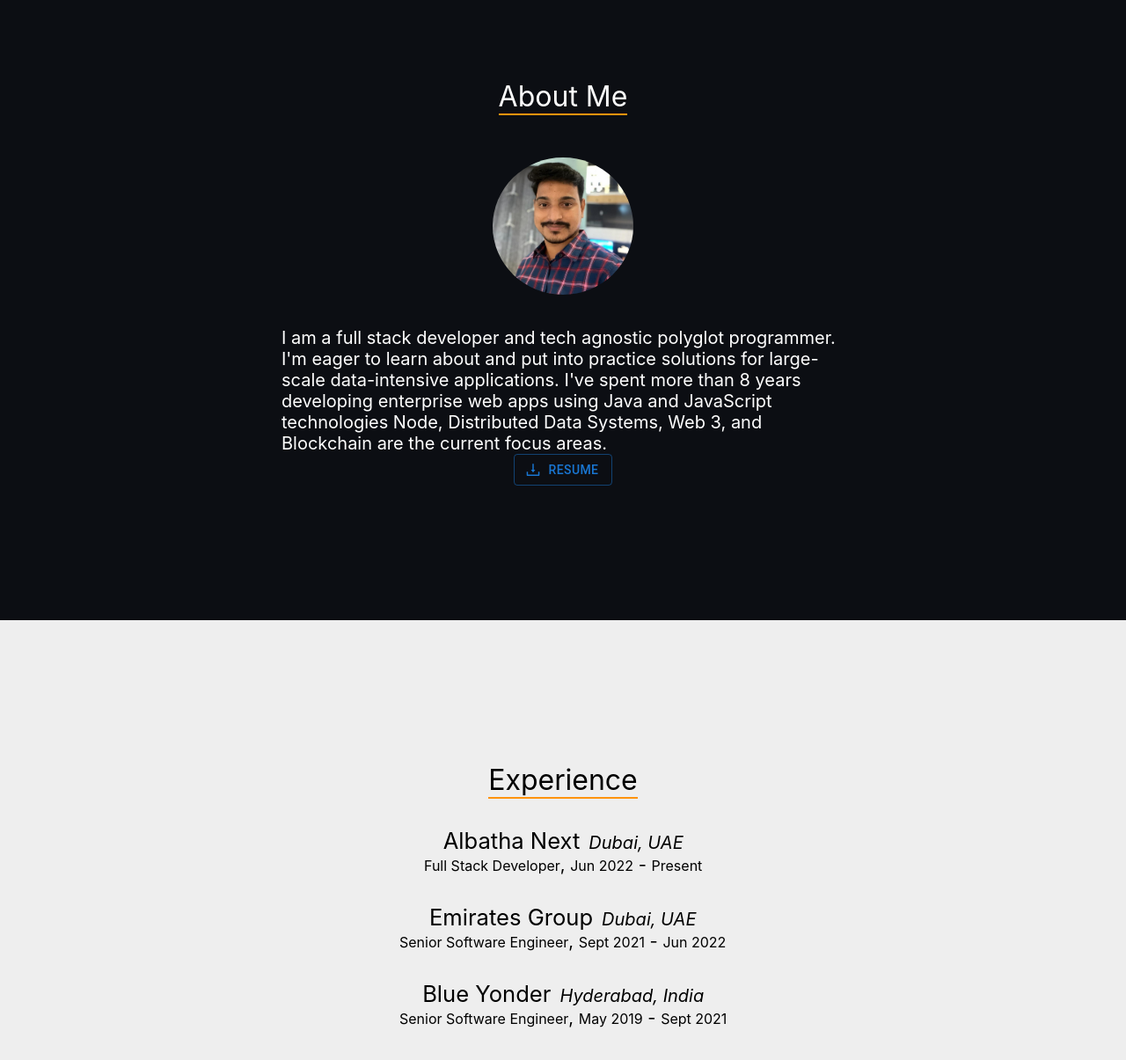
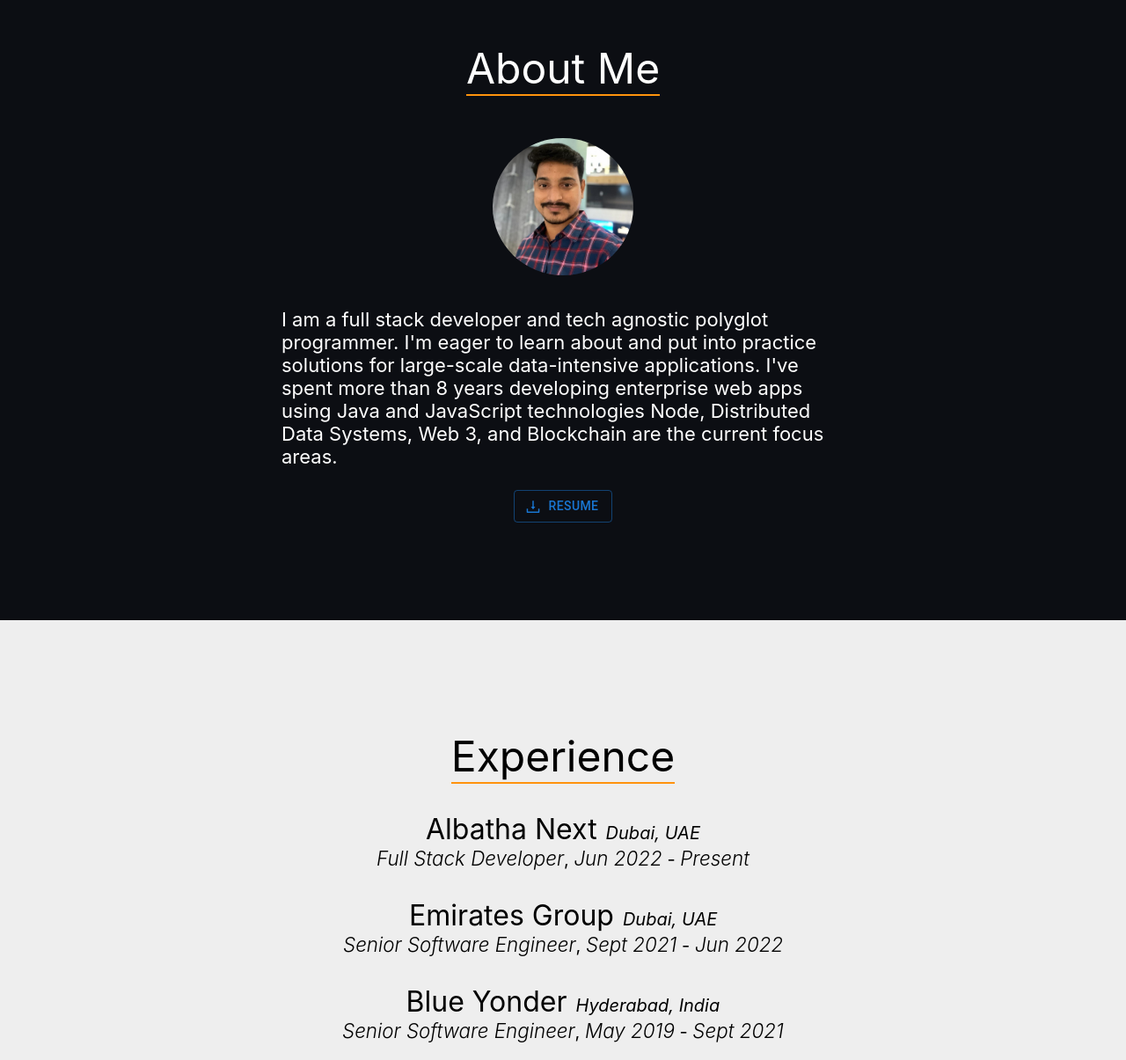
Before and after one commit to ShivaAdigopula/my-portfolio, a React (Create React App) app: page / in a window 1280 px wide. Shown: the part 863-2068 px from the top of the page at 88% size. Built offline with nearby package versions, Linux system fonts and the light colour scheme.

Commit message:
updated the fontsizes

```diff
--- a/src/App.css
+++ b/src/App.css
@@ -47,7 +47,7 @@
 .about {
   background-color: #0c0e13;
   height: 100vh;
-  font-size: calc(4px + 2vmin);
+  font-size: calc(6px + 2vmin);
   color: white;
 }
 
@@ -89,18 +89,23 @@
   text-align: center;
   /* background-color: #00afeb3b; */
   /* padding: 2vmin 0 2vmin 0; */
-  font-size: 4vmin;
+  font-size: 6vmin;
   text-decoration: unset;
   border-bottom: 2px solid #ff930d;
 
 }
 .company {
-  font-size: 3.2vmin;
+  font-size: 4vmin;
   font-weight: 400;
 }
 .location {
   margin-left: 10px;
   font-style: italic;
+}
+.role {
+  font-size: 2.8vmin;
+  font-style: italic;
+  font-weight: 300;
 }
 .experience {
   background-color: #eeeeee;
--- a/src/components/about.jsx
+++ b/src/components/about.jsx
@@ -32,7 +32,7 @@ export function AboutComponent({ picture, about, resume }) {
                     <div>{about}</div>
                 </Grid>
 
-                <Grid item>
+                <Grid item style={{marginTop:25}}>
                     <a href={resume} target="_blank" rel="noreferrer" style={{ textDecoration: 'none' }}><Button variant="outlined" startIcon={<AiOutlineDownload />}>
                         Resume
                     </Button></a>
--- a/src/components/experience.jsx
+++ b/src/components/experience.jsx
@@ -39,7 +39,7 @@ function ExperienceComponent({ experience = {}, classes }) {
 
                 >
                     <Grid item ><span className="company">{company}</span><span className="location">{location}</span></Grid>
-                    <Grid item > <span className={classes.role}>{role}</span><span>,</span>  <span className={classes.role}>{from}</span> <span>-</span> <span className={classes.role}>{to}</span></Grid>
+                    <Grid item > <span className="role">{role}</span><span>,</span>  <span className="role">{from}</span> <span>-</span> <span className="role">{to}</span></Grid>
                 </Grid>
             </LightSpeed>
             { //<Grid item className={classes.responsibility}>
```
